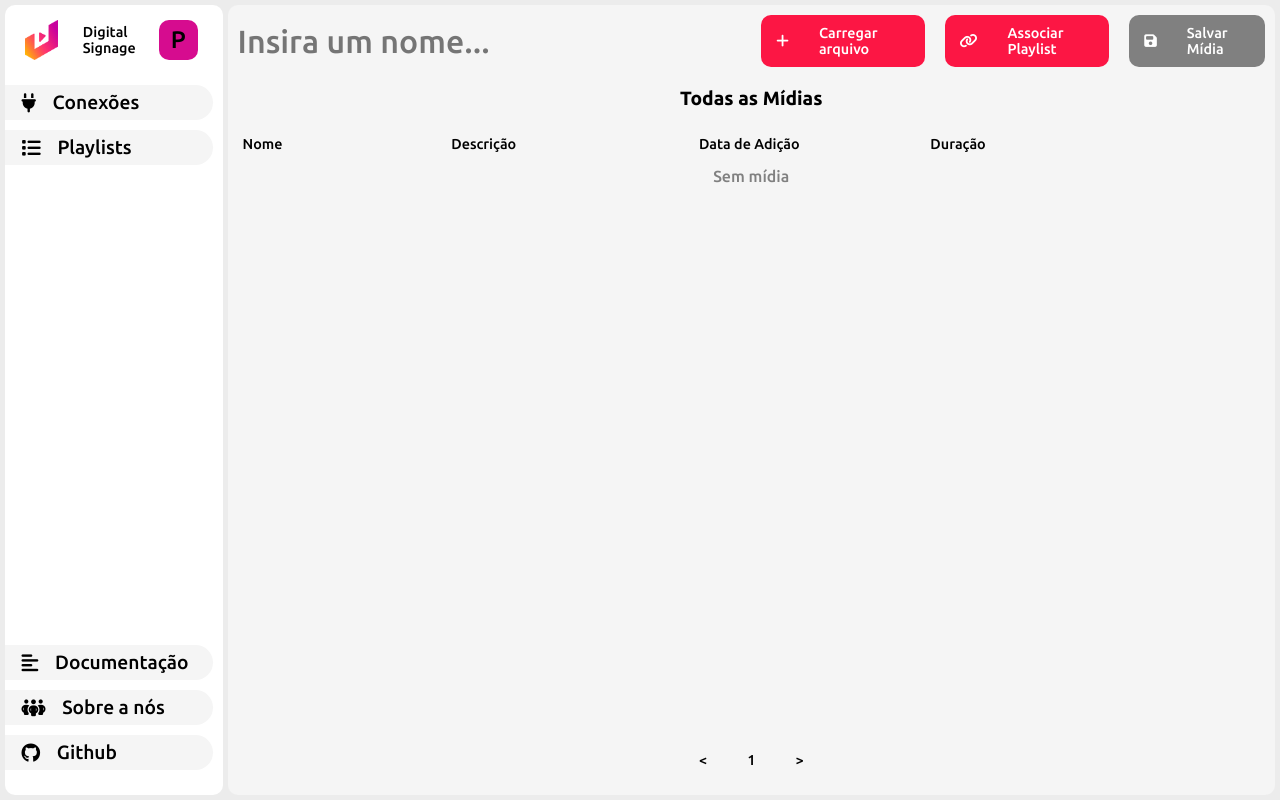
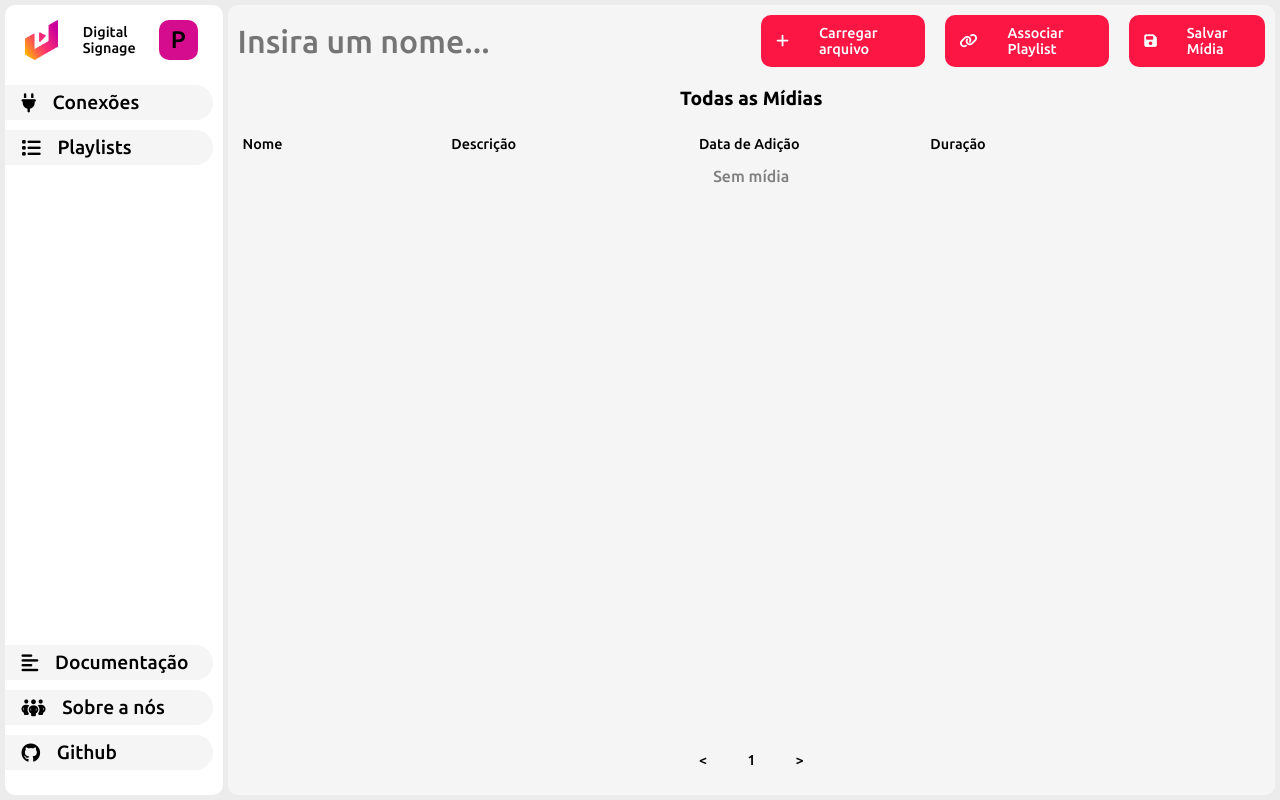
Before and after one commit to Next-Signage/digitalSignage, a PHP site: template src/views/playlistcreate.php in a window 1280 px wide. Run offline with PHP 8.4, Linux system fonts and the light colour scheme; the template is opened without the code that fills it, so the values that code supplies are empty.

Commit message:
Remover botão cinza de Salvar mídia

```diff
--- a/src/views/playlistcreate.php
+++ b/src/views/playlistcreate.php
@@ -39,7 +39,7 @@ require_once __DIR__ . '/../../config/config.php';
 								<i class="fa-solid fa-link"> </i>
 								<p>Associar Playlist</p>
 							</div>
-							<div class="stylisedbutton refresh" id="SaveMidia">
+							<div class="stylisedbutton" id="SaveMidia">
 								<i class="fa-solid fa-floppy-disk"></i>
 								<p>Salvar Mídia</p>
 							</div>
```
